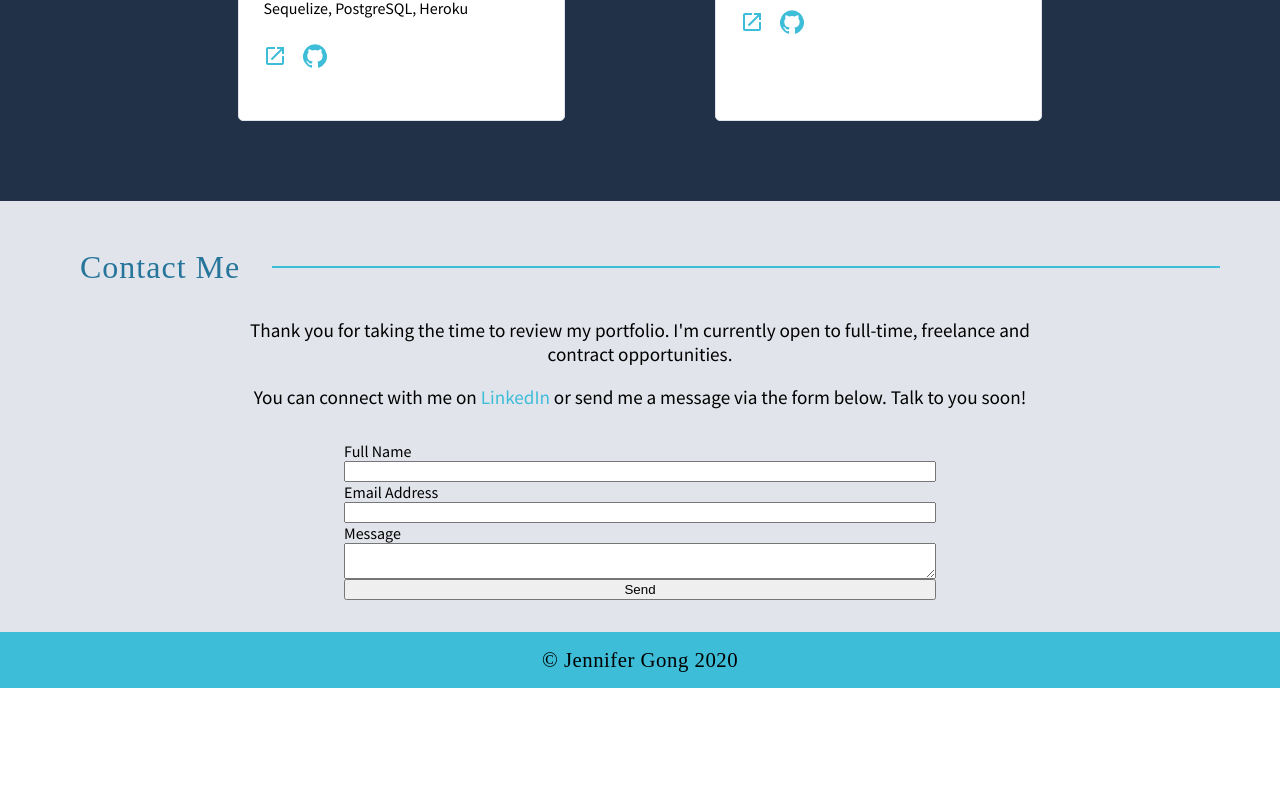
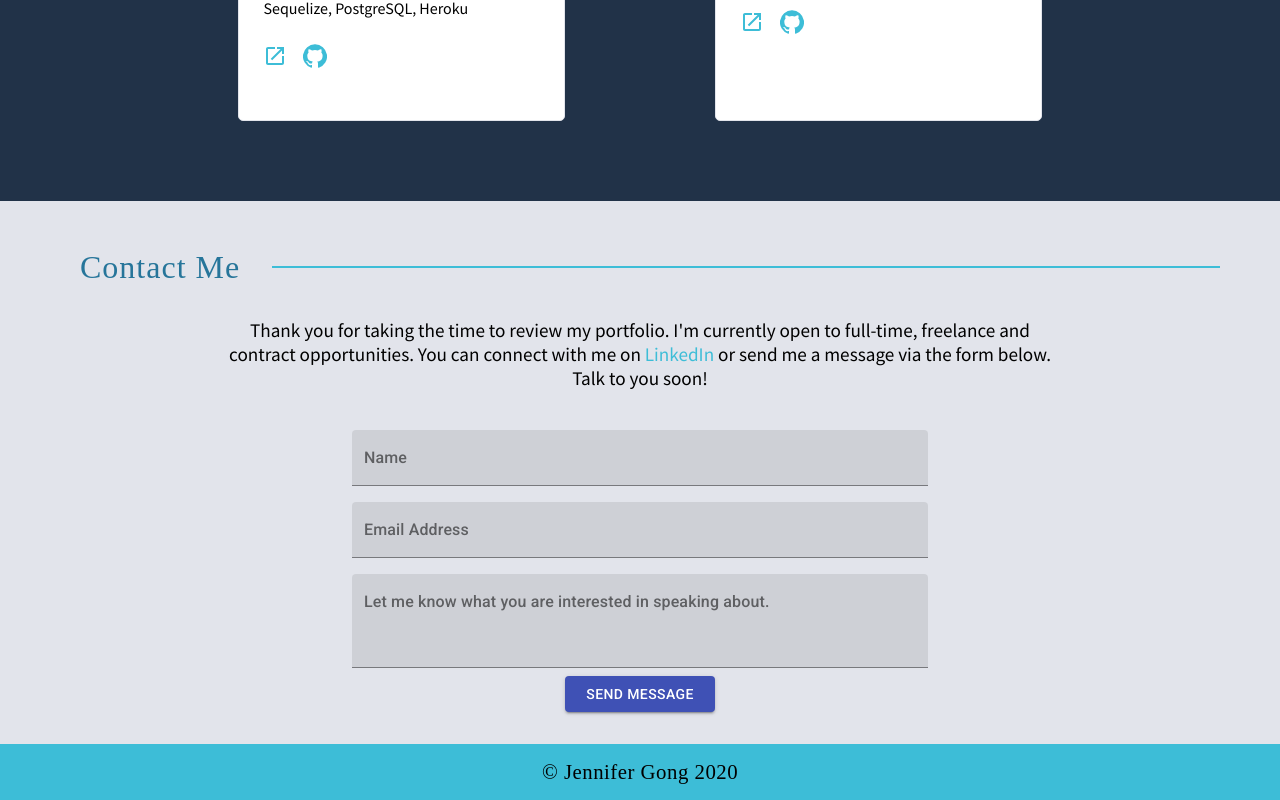
Before and after one commit to jngong/portfolio, a React (Create React App) app: page / in a window 1280 px wide. Shown: the part 3162-3962 px from the top of the page. Before the commit the page ends 3850 px from the top, so only its background shows below. Built offline with nearby package versions, Linux system fonts and the light colour scheme; some icons are missing; a web font is replaced by a local one.

Commit message:
created form component

```diff
--- a/src/App.css
+++ b/src/App.css
@@ -139,6 +139,12 @@ form {
   margin: 0 auto;
   display: flex;
   flex-direction: column;
+
+}
+
+form > button {
+  width: 150px;
+  align-self: center;
 }
 
 /**** FOOTER STYLES ****/
--- a/src/components/Layout/Contact.js
+++ b/src/components/Layout/Contact.js
@@ -1,16 +1,34 @@
 import React, { useState } from 'react'
 import ContactForm from './ContactForm'
-import LinkedInIcon from '@material-ui/icons/LinkedIn'
-
 
 const Contact = () => {
 
-    const [formDetails, setFormDetails] = useState({ name: '', email: '', message: '' })
+    const [formDetails, setFormDetails] = useState({ name: '', _replyto: '', message: '' })
+    const [status, setStatus] = useState('')
 
     const handleChange = e => {
         const { name, value } = e.target
 
         setFormDetails(prevState => ({ ...prevState, [name]: value }))
+    }
+
+    const handleSubmit = e => {
+        e.preventDefault()
+        const form = e.target
+        const data = new FormData(form)
+        const xhr = new XMLHttpRequest()
+        xhr.open(form.method, form.action)
+        xhr.setRequestHeader("Accept", "application/json")
+        xhr.onreadystatechange = () => {
+            if (xhr.readyState !== XMLHttpRequest.DONE) return
+            if (xhr.status === 200) {
+                form.reset()
+                setStatus("SUCCESS")
+            } else {
+                setStatus("ERROR")
+            }
+        }
+        xhr.send(data)
     }
 
     return (
@@ -20,11 +38,11 @@ const Contact = () => {
                 <div className='header-line'></div>
             </div>
             <div className='contact-description'>
-                <p>Thank you for taking the time to review my portfolio. I'm currently open to full-time, freelance and contract opportunities.</p>
-                <p> You can connect with me on <a href="https://www.linkedin.com/in/jngong/" target="blank">LinkedIn</a> or send me a message via the form below. Talk to you soon!
-            </p>
+                <p>
+                    Thank you for taking the time to review my portfolio. I'm currently open to full-time, freelance and contract opportunities. You can connect with me on <a href="https://www.linkedin.com/in/jngong/" target="blank">LinkedIn</a> or send me a message via the form below. Talk to you soon!
+                </p>
             </div>
-            <ContactForm formDetails={formDetails} handleChange={handleChange} />
+            <ContactForm formDetails={formDetails} handleChange={handleChange} handleSubmit={handleSubmit} status={status} />
         </div>
 
     )
--- a/src/components/Layout/ContactForm.js
+++ b/src/components/Layout/ContactForm.js
@@ -1,35 +1,58 @@
 import React from 'react'
+import TextField from '@material-ui/core/TextField'
+import Button from '@material-ui/core/Button'
+import { makeStyles } from '@material-ui/core/styles';
+
+const useStyles = makeStyles(theme => ({
+  root: {
+    '& .MuiTextField-root': {
+      margin: theme.spacing(1)
+    },
+  },
+}));
+
 
 const ContactForm = (props) => {
-
+    const classes = useStyles();
     return(
-        <form>
-            <label>Full Name</label>
-            <input
-                autoComplete='off'
-                type='text'
+        <form
+            action='https://formspree.io/xdodleop'
+            method='POST'
+            className={classes.root}
+            autoComplete='off'
+            onSubmit={props.handleSubmit}
+        >
+            <TextField
+                id='filled-name'
                 name='name'
+                label='Name'
                 value={props.formDetails.name}
                 onChange={props.handleChange}
+                variant='filled'
             />
-            <label>Email Address</label>
-            <input
-                autoComplete='off'
-                type='text'
-                name='email'
-                value={props.formDetails.email}
+            <TextField
+                id='filled-email'
+                name='_replyto'
+                label='Email Address'
+                value={props.formDetails._replyto}
                 onChange={props.handleChange}
+                variant='filled'
             />
-            <label>Message</label>
-            <textarea
-                autoComplete='off'
+            <TextField
+                id='filled-message'
                 name='message'
+                label='Let me know what you are interested in speaking about.'
                 value={props.formDetails.message}
                 onChange={props.handleChange}
+                multiline
+                rows='3'
+                variant='filled'
             />
-            <button>
-                Send
-            </button>
+            {props.status === 'SUCCESS' ? <p>Thanks! I'll be in touch soon</p> :
+            <Button variant='contained' color='primary' size='medium' type='submit' value='Send'>
+                Send Message
+            </Button>}
+            {props.status === 'ERROR' && <p>'Sorry, there was an error. Please try again.'</p>}
         </form>
     )
 }
```
